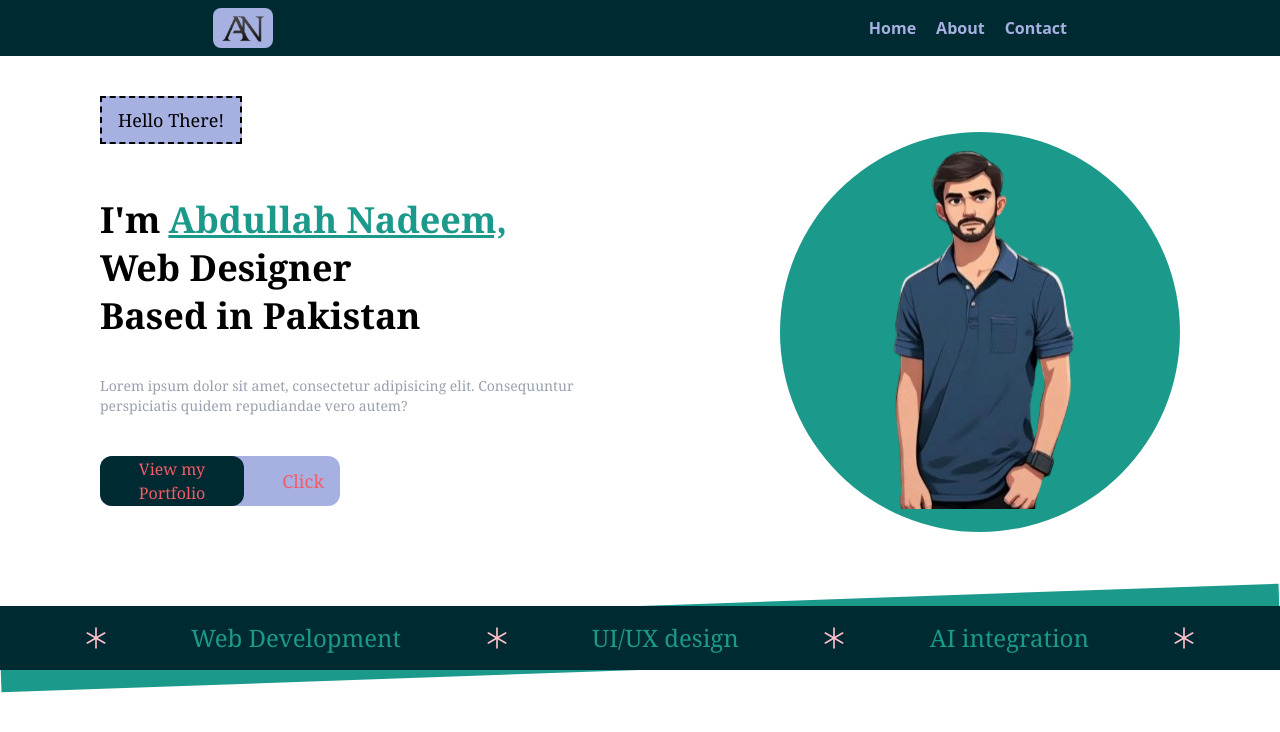
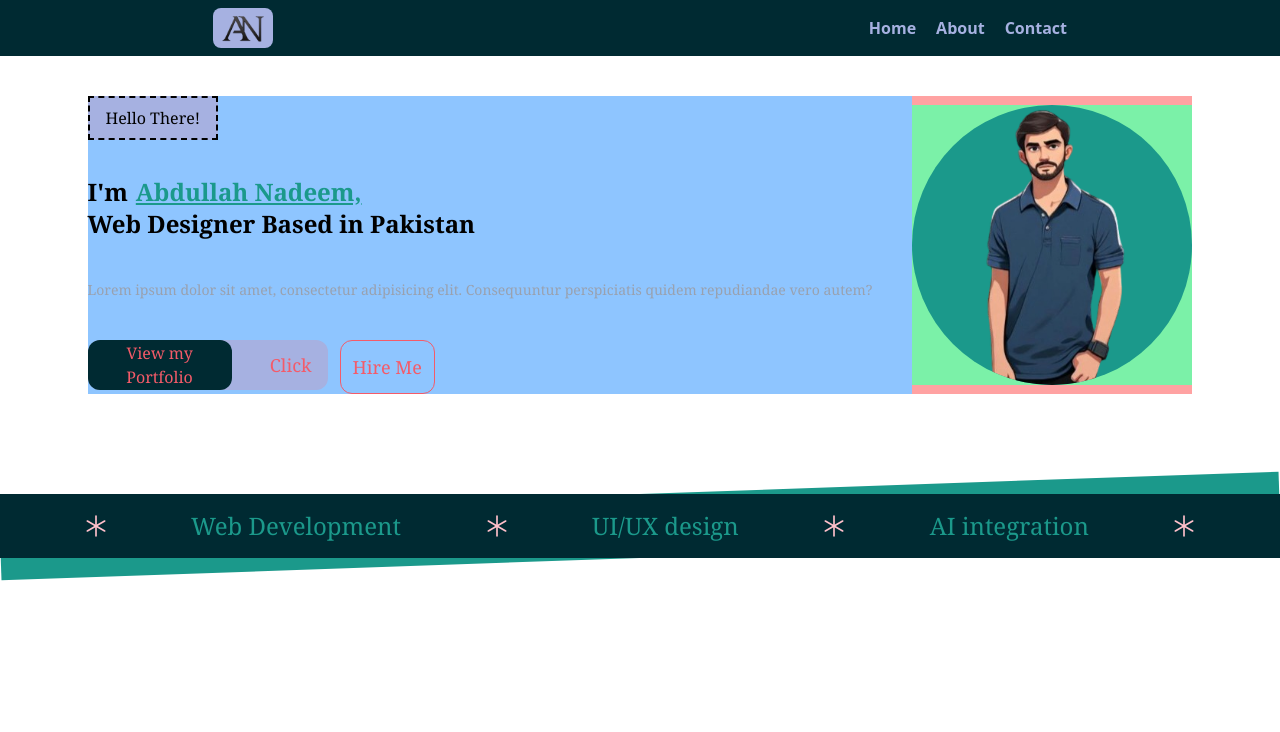
Before and after one commit to abdullahnadeemdev/myPortfolio, a React (Vite) app: page / in a window 1280 px wide. Shown: the top 732 px of the page. Built offline with nearby package versions, Linux system fonts and the light colour scheme.

Commit message:
fixing intro

```diff
--- /dev/null
+++ b/src/components/HomeComp/HeroSection/MyImage.jsx
@@ -0,0 +1,15 @@
+import { myEmoji } from "../../../assets/images";
+
+const MyImage = () => {
+  return (
+    <div className="bg-persian w-70 h-70 rounded-full relative overflow-hidden">
+      <img
+        src={myEmoji}
+        alt="my picture"
+        className="object-scale-down w-full h-full ml-2"
+      />
+    </div>
+  );
+};
+
+export default MyImage;
--- a/src/components/HomeComp/HeroSection/index.jsx
+++ b/src/components/HomeComp/HeroSection/index.jsx
@@ -1,48 +1,40 @@
-import { myEmoji } from "../../../assets/images";
 import ToggleButton from "../../shared/ToggleButton";
+import Button from "../../shared/Button";
+import MyImage from "./MyImage";
 
 const Intro = () => {
   return (
-    <div className="max-h-screen w-full font-serif">
-      <div className="h-fit m-10  flex flex-row ">
-        <div className=" flex-1 flex flex-col gap-5 pl-15 ">
-          <div className="flex flex-col gap-10">
-            <p className="px-4 border-2 border-dashed text-xs sm:text-sm lg:text-lg  py-2 bg-periwinkle w-fit">
+    <div className="max-h-screen w-full font-serif ">
+      <div className="h-full w-fit my-10 flex mx-auto bg-red-300">
+        <div className="flex flex-col bg-blue-300 gap-5">
+          <div className="flex flex-col gap-5">
+            <p className="px-4 border-2 border-dashed text-xs sm:text-sm lg:text-base py-2 bg-periwinkle w-fit">
               Hello There!
             </p>
 
-            <div className="flex flex-col lg:gap-2 ">
-              <span className="text-lg md:text-2xl lg:text-4xl font-semibold flex flex-row gap-2 mt-4">
+            <div className="mt-2 lg:mt-4 flex flex-wrap">
+              <span className="text-lg flex md:text-2xl font-semibold gap-2 w-full max-w-[279px] ">
                 <p className="">I'm </p>
                 <p className="text-persian underline">Abdullah Nadeem,</p>
               </span>
-              <p className="text-lg md:text-2xl lg:text-4xl font-semibold">
-                Web Designer
-              </p>
-              <p className="text-lg md:text-2xl lg:text-4xl font-semibold">
-                Based in Pakistan
+              <p className="text-lg md:text-2xl font-semibold w-full ">
+                Web Designer Based in Pakistan
               </p>
             </div>
           </div>
-          <p className="my-5 text-textLightGrey font-extralight text-xs lg:text-sm  text-wrap lg:mr-10">
+          <p className="lg:my-5 text-textLightGrey font-extralight text-xs lg:text-sm  text-wrap lg:mr-10">
             Lorem ipsum dolor sit amet, consectetur adipisicing elit.
             Consequuntur perspiciatis quidem repudiandae vero autem?
           </p>
 
-          <ToggleButton txt={"View my Portfolio"}>
-            <button className="border px-3 py-3 rounded-xl text-pink hover:cursor-pointer hover:bg-pink hover:text-main hover:duration-250">
-              Hire Me
-            </button>
-          </ToggleButton>
+          <div className="flex flex-col lg:flex-row gap-1 lg:gap-3  w-full">
+            <ToggleButton txt={"View my Portfolio"} />
+            <Button className="max-w-[244px]">Hire Me</Button>
+          </div>
         </div>
 
-        <div className="h-right flex-1 flex justify-center items-start relative ">
-          <img
-            src={myEmoji}
-            alt=""
-            className=" mt-10 absolute z-1 top-2 right-22"
-          />
-          <div className="style1 bg-persian h-100 w-100 absolute -z-1 top-9 right-15 rounded-full"></div>
+        <div className="my-auto bg-green-300">
+          <MyImage />
         </div>
       </div>
 
--- a/src/components/shared/Button/index.jsx
+++ b/src/components/shared/Button/index.jsx
@@ -1,8 +1,10 @@
 import React from "react";
 
-const index = ({ children }) => {
+const index = ({ children, className }) => {
   return (
-    <button className="border px-3 py-3 rounded-xl text-pink hover:cursor-pointer hover:bg-pink hover:text-main hover:duration-250">
+    <button
+      className={`border text-xs sm:text-sm lg:text-lg px-3 py-3 rounded-xl text-pink hover:cursor-pointer hover:bg-pink hover:text-main hover:duration-250 ${className}`}
+    >
       {children}
     </button>
   );
```
